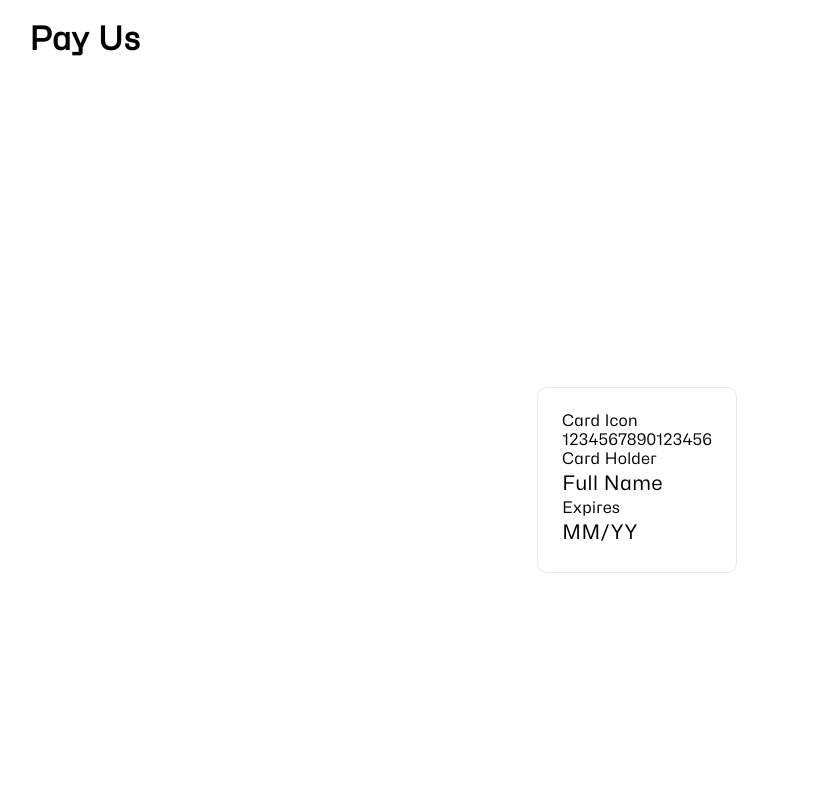
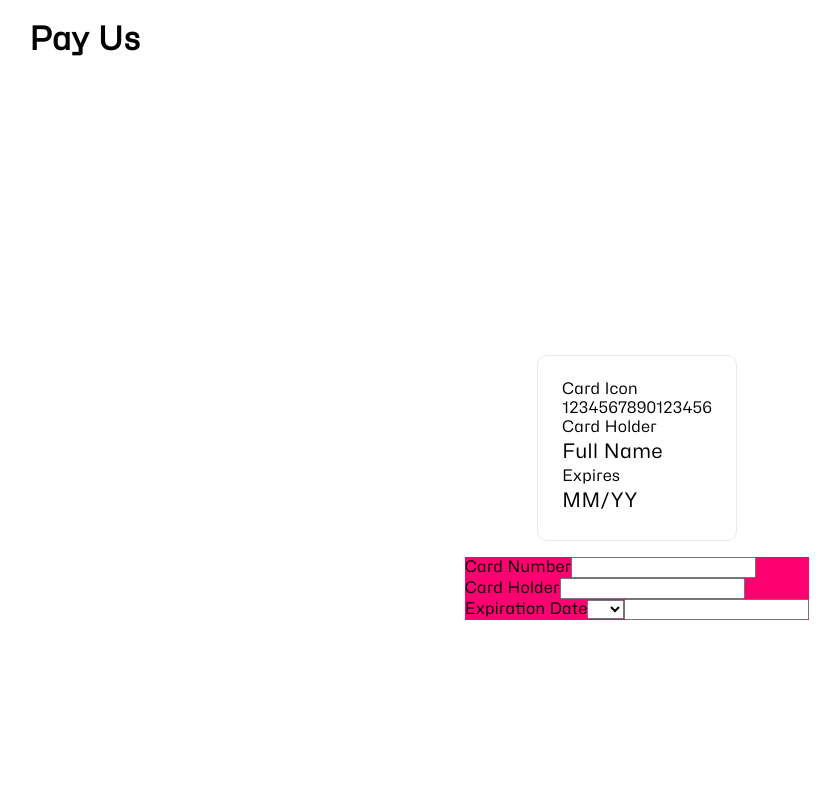
Before and after one commit to Drewole/stripe-checkout, a Next.js app: page / in a window 1280 px wide. Shown: the top 800 px of the page, without its empty margins (3-843 px from the left). Built offline with nearby package versions, Linux system fonts and the light colour scheme.

Commit message:
Expiration select added

```diff
--- /dev/null
+++ b/components/CardForm.jsx
@@ -0,0 +1,99 @@
+import { useForm } from 'react-hook-form';
+import { yupResolver } from '@hookform/resolvers/yup';
+import * as Yup from 'yup';
+import styles from './CardForm.module.css';
+
+export default function CardForm() {
+  // The Rules
+  const validationSchema = Yup.object().shape({
+    cardHolder: Yup.string().required('Cardholder Name is required'),
+    cardNumber: Yup.string()
+      .min(16)
+      .max(17)
+      .required('Card Number is required'),
+    expirationMonth: Yup.string()
+      .max(2, 'Must be in format MM/DD')
+      .min(2, 'Not enough digits')
+      .required('Expiration Date is required'),
+    ccv: Yup.string().min(3).max(4).required('CCV is required'),
+  });
+  const formOptions = { resolver: yupResolver(validationSchema) };
+
+  // get functions to build form with useForm() hook
+  const { register, handleSubmit, reset, formState } = useForm(formOptions);
+  const { errors } = formState;
+
+  return (
+    <section className={styles.form_container}>
+      <form onSubmit={() => handleSubmit()}>
+        <div className={styles.row}>
+          <div className={styles.form_input_group}>
+            <label>Card Number</label>
+            <input
+              name="Card Number"
+              type="text"
+              {...register('cardNumber')}
+              className={`form-control ${
+                errors.cardHolder ? 'is-invalid' : ''
+              }`}
+            />
+            <div className="invalid-feedback">{errors.cardHolder?.message}</div>
+          </div>
+        </div>
+        <div className={styles.row}>
+          <div className={styles.form_input_group}>
+            <label>Card Holder</label>
+            <input
+              name="Card Holder"
+              type="text"
+              {...register('cardHolder')}
+              className={`form-control ${
+                errors.cardHolder ? 'is-invalid' : ''
+              }`}
+            />
+            <div className="invalid-feedback">{errors.cardHolder?.message}</div>
+          </div>
+        </div>
+        <div className={styles.row}>
+          <div className={styles.form_input_group}>
+            <label>Expiration Date</label>
+            <select
+              name="expirationMonth"
+              {...register('expirationMonth')}
+              className={`form-control ${
+                errors.expirationMonth ? 'is-invalid' : ''
+              }`}
+            >
+              <option value=""></option>
+              {Array.from(Array(12).keys()).map((month) => {
+                const formattedNumber = (num) => {
+                  return num.toLocaleString('en-US', {
+                    minimumIntegerDigits: 2,
+                    useGrouping: false,
+                  });
+                };
+
+                console.log('formattedNumber', formattedNumber(month + 1));
+                return (
+                  <option key={month} value={formattedNumber(month + 1)}>
+                    {formattedNumber(month + 1)}
+                  </option>
+                );
+              })}
+            </select>
+
+            <input
+              name="Card Holder"
+              type="text"
+              {...register('cardHolder')}
+              className={`form-control ${
+                errors.cardHolder ? 'is-invalid' : ''
+              }`}
+            />
+            <div className="invalid-feedback">{errors.cardHolder?.message}</div>
+          </div>
+        </div>
+      </form>
+    </section>
+  );
+}
--- /dev/null
+++ b/components/CardForm.module.css
@@ -0,0 +1,3 @@
+.form_container {
+  background: var(--color-secondary);
+}
--- a/package.json
+++ b/package.json
@@ -9,6 +9,7 @@
     "lint": "next lint"
   },
   "dependencies": {
+    "@hookform/resolvers": "^2.9.10",
     "eslint": "8.29.0",
     "eslint-config-next": "13.0.6",
     "next": "13.0.6",
--- a/pages/index.js
+++ b/pages/index.js
@@ -1,8 +1,13 @@
 import Head from 'next/head';
 import Image from 'next/image';
+import CardForm from '../components/CardForm';
 import styles from '../styles/Home.module.css';
 
 export default function Home() {
+  function handleSubmit(e) {
+    e.preventDefault();
+    console.log('Submitted');
+  }
   return (
     <div className={styles.container}>
       <Head>
@@ -39,9 +44,7 @@ export default function Home() {
             </div>
           </div>
         </section>
-        <section className={styles.form_container}>
-          <form action=""></form>
-        </section>
+        <CardForm />
       </main>
 
       <footer className={styles.footer}>
```
